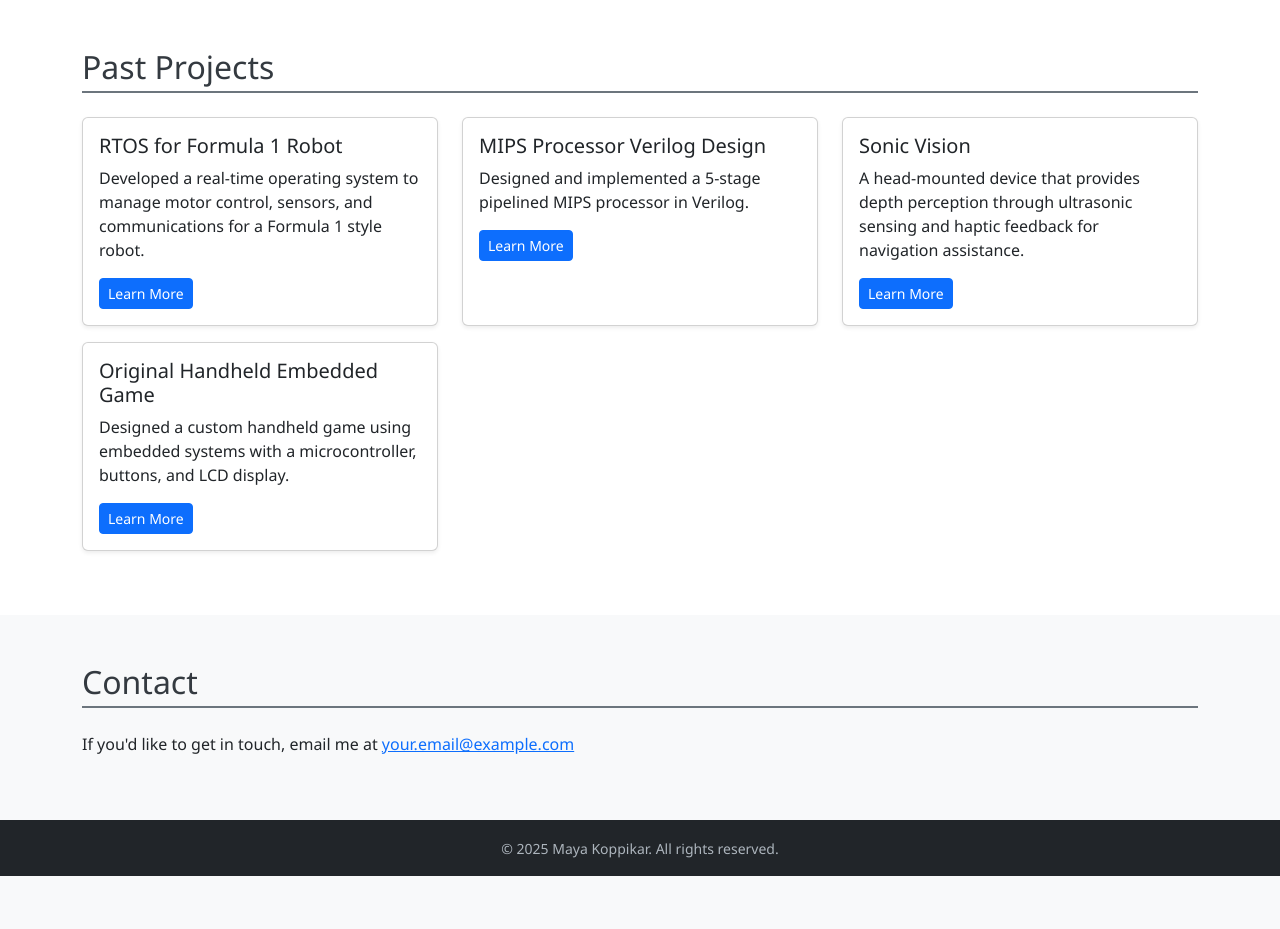
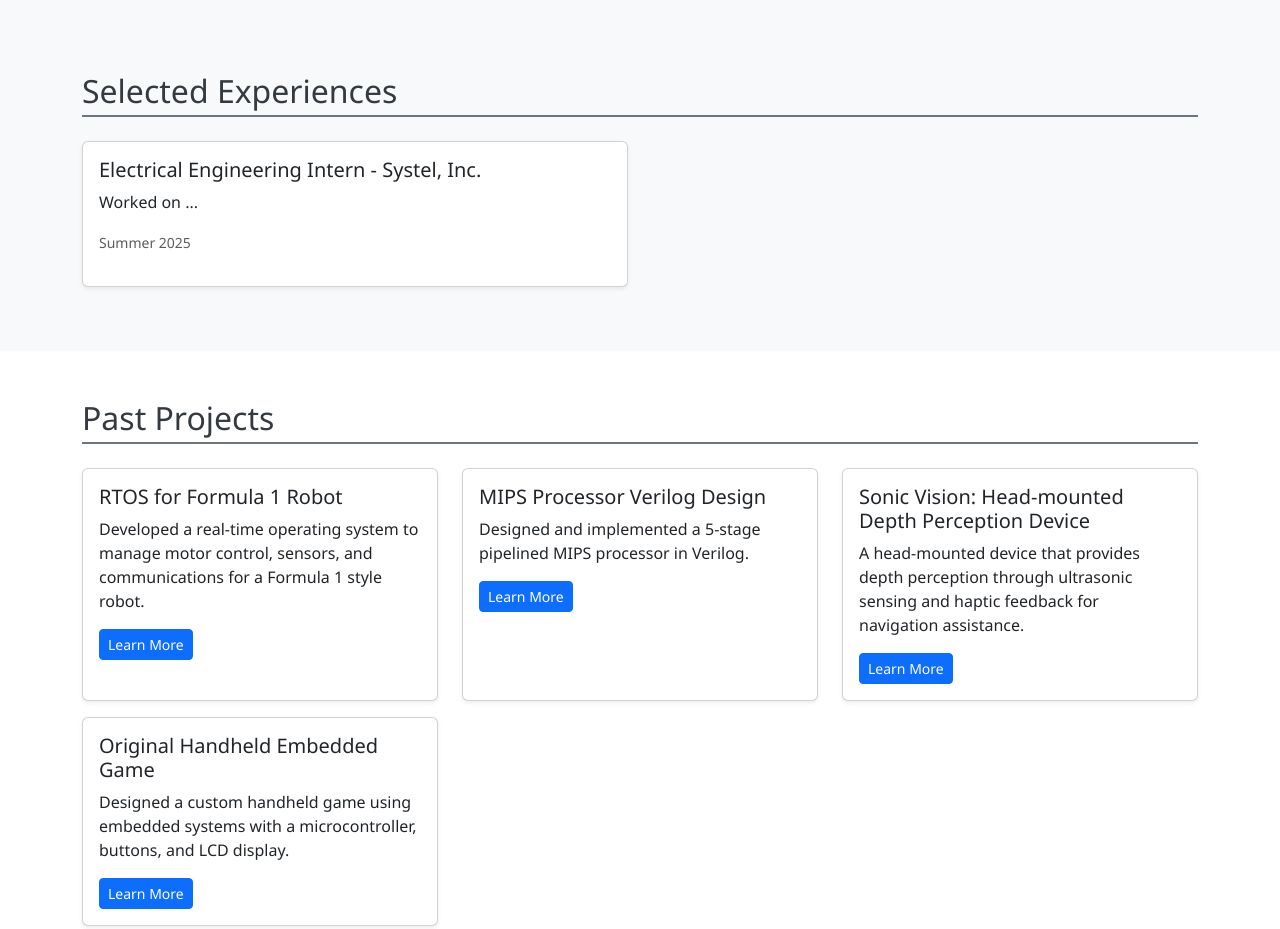
Before and after one commit to mayakoppikar/mayakoppikar.github.io, a plain HTML site: page index.html in a window 1280 px wide. Shown: the part 840-1769 px from the top of the page. Before the commit the page ends 1716 px from the top, so only its background shows below. Drawn offline with nearby package versions, Linux system fonts and the light colour scheme.

Commit message:
adding exp section

```diff
--- a/index.html
+++ b/index.html
@@ -55,7 +55,7 @@
   <!-- Welcome Section -->
   <section id="welcome" class="container py-5">
     <h2>Welcome to my Homepage</h2>
-    <p>Thank you for visiting! I’m Maya Koppikar, an aspiring embedded engineer.</p>
+    <p>Thank you for visiting! I’m Maya Koppikar, an aspiring embedded engineer. I've made this portfolio website to showcase some of the projects I am proud of and to document my design process. </p>
   </section>
 
   <!-- What I Do Section -->
@@ -104,6 +104,29 @@
     <!-- Add current projects here in the future -->
   </section>
 
+  <!-- Selected Experiences Section -->
+<section id="experiences" class="container py-5">
+  <h2>Selected Experiences</h2>
+  <div class="row">
+
+    <!-- Example Internship 1 -->
+    <div class="col-md-6 mb-3">
+      <div class="card h-100 shadow-sm">
+        <div class="card-body">
+          <h5 class="card-title">Electrical Engineering Intern - Systel, Inc.</h5>
+          <p class="card-text">
+            Worked on ...
+          </p>
+          <p class="text-muted"><small>Summer 2025</small></p>
+        </div>
+      </div>
+    </div>
+
+
+  </div>
+</section>
+
+
   <!-- Past Projects Section -->
 <section id="pastprojects" class="bg-white py-5">
   <div class="container">
@@ -141,7 +164,7 @@
         <div class="card h-100 shadow-sm">
           <div class="card-body">
             <h5 class="card-title">
-              <a href="sonic_vision.html" class="text-decoration-none text-dark">Sonic Vision</a>
+              <a href="sonic_vision.html" class="text-decoration-none text-dark">Sonic Vision: Head-mounted Depth Perception Device</a>
             </h5>
             <p class="card-text">A head-mounted device that provides depth perception through ultrasonic sensing and haptic feedback for navigation assistance.</p>
             <a href="sonic_vision.html" class="btn btn-primary btn-sm">Learn More</a>
@@ -171,7 +194,7 @@
   <!-- Contact Section -->
   <section id="contact" class="container py-5">
     <h2>Contact</h2>
-    <p>If you'd like to get in touch, email me at <a href="mailto:your.email@example.com">your.email@example.com</a></p>
+    <p>I am always interested in expanding my skillset, making new connections, and pursuing exciting opportunities. Please rease out to me at <a href="mailto:koppikar.maya@utexas.edu">koppikar.maya@utexas.edu/a></p>
   </section>
 
   <!-- Footer -->
```
